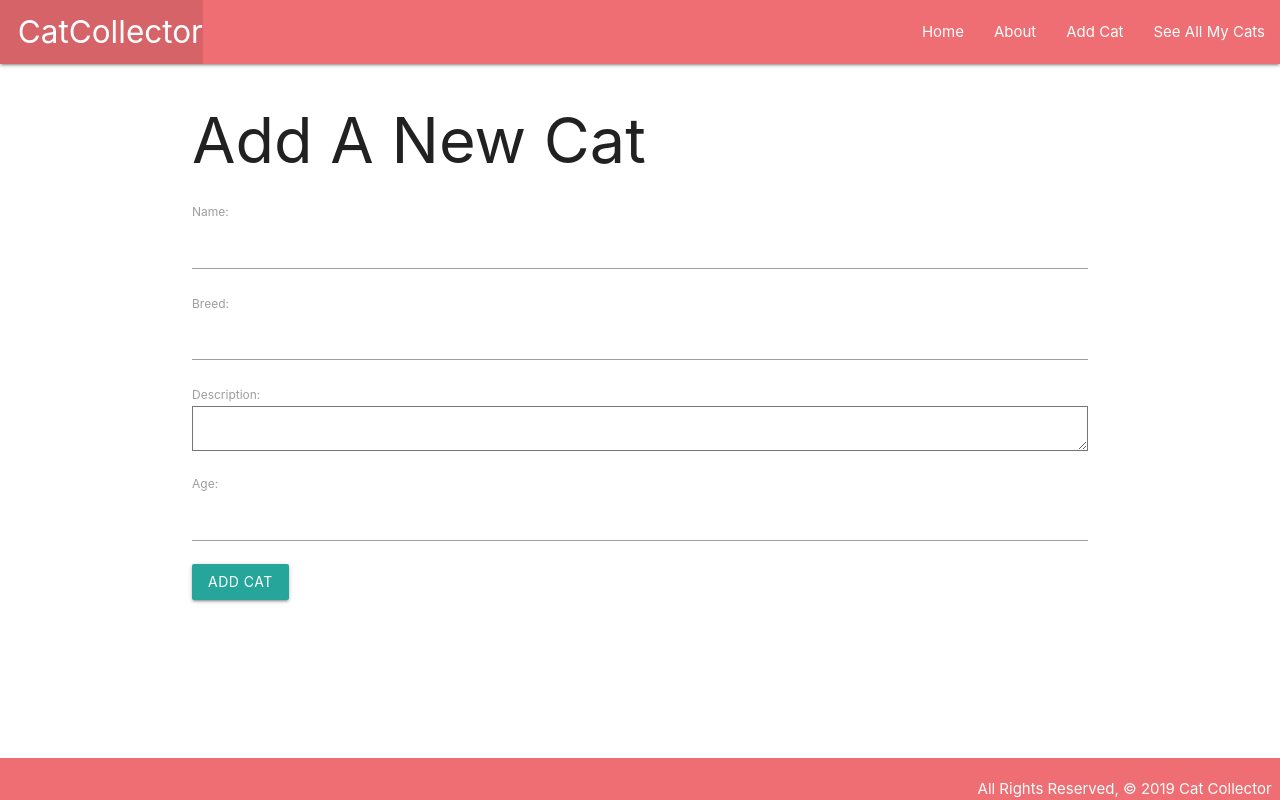
After one commit to jpardike/cat_collector2, a Django app: page /cats/new/ in a window 1280 px wide. The commit adds this page. Run offline with Django 3.2, Linux system fonts and the light colour scheme.

Commit message:
Adds new and delete action/views for cat

```diff
--- a/main_app/forms.py
+++ b/main_app/forms.py
@@ -1,7 +1,13 @@
 from django import forms
-from .models import Feeding
+from .models import Feeding, Cat
 
 class FeedingForm(forms.ModelForm):
     class Meta:
         model = Feeding
         fields = ['date', 'meal']
+
+
+class CatForm(forms.ModelForm):
+    class Meta:
+        model = Cat
+        fields = ('name', 'breed', 'description', 'age')
--- a/main_app/templates/base.html
+++ b/main_app/templates/base.html
@@ -21,6 +21,7 @@
         <ul class="right">
           <li><a href="{% url 'home' %}">Home</a></li>
           <li><a href="{% url 'about' %}">About</a></li>
+          <li><a href="{% url 'add_cat' %}">Add Cat</a></li>
           <li><a href="{% url 'cats_index' %}">See All My Cats</a></li>
         </ul>
       </div>
--- /dev/null
+++ b/main_app/templates/cats/new.html
@@ -0,0 +1,17 @@
+{% extends 'base.html' %}
+{% block content %}
+
+  <h1>Add A New Cat</h1>
+
+  <form action="{% url 'add_cat' %}" method="POST">
+
+    <!-- CSRF TOKEN - Cross Site Request Forgery -->
+    {% csrf_token %}
+
+    {{ form.as_p }}
+
+    <button class="btn" type="submit">Add Cat</button>
+
+  </form>
+
+{% endblock %}
--- a/main_app/urls.py
+++ b/main_app/urls.py
@@ -5,8 +5,10 @@ from . import views
 urlpatterns = [
     path('', views.home, name='home'),
     path('about/', views.about, name='about'),
-    path('cats/index', views.cats_index, name='cats_index'),
+    path('cats/index/', views.cats_index, name='cats_index'),
+    path('cats/new/', views.add_cat, name='add_cat'),
+    path('cats/<int:cat_id>/delete/', views.delete_cat, name='delete_cat'),
     path('cats/<int:cat_id>/', views.cats_detail, name='detail'),
     path('cats/<int:cat_id>/add_feeding/', views.add_feeding, name='add_feeding'),
-    path('cats/<int:cat_id>/assoc_toy/<int:toy_id>/', views.assoc_toy, name="assoc_toy")
+    path('cats/<int:cat_id>/assoc_toy/<int:toy_id>/', views.assoc_toy, name="assoc_toy"),
 ]
--- a/main_app/views.py
+++ b/main_app/views.py
@@ -1,14 +1,18 @@
 from django.shortcuts import render, redirect
 from django.http import HttpResponse
 from .models import Cat, Toy
-from .forms import FeedingForm
+from .forms import FeedingForm, CatForm
 
-# Create your views here.
+
+# ----------------------- STATIC PAGES
 def home(request):
     return render(request, 'home.html')
 
 def about(request):
     return render(request, 'about.html')
+
+
+# ----------------------- CATS
 
 def cats_index(request):
     cats = Cat.objects.all()
@@ -29,6 +33,24 @@ def cats_detail(request, cat_id):
     })
 
 
+def add_cat(request):
+    if request.method == 'POST':
+        cat_form = CatForm(request.POST)
+        if cat_form.is_valid():
+            new_cat = cat_form.save()
+            return redirect('detail', new_cat.id)
+    else:
+        form = CatForm()
+        context = {'form': form}
+        return render(request, 'cats/new.html', context)
+
+
+def delete_cat(request, cat_id):
+    Cat.objects.get(id=cat_id).delete()
+    return redirect('cats_index')
+
+# ----------------------- CAT TOYS
+
 def assoc_toy(request, cat_id, toy_id):
     # Find Cat by id
     cat = Cat.objects.get(id=cat_id)
@@ -36,6 +58,8 @@ def assoc_toy(request, cat_id, toy_id):
     cat.toys.add(toy)
     return redirect('detail', cat_id)
 
+
+# ----------------------- CAT FEEDINGS
 
 def add_feeding(request, cat_id):
     form = FeedingForm(request.POST)
@@ -47,4 +71,4 @@ def add_feeding(request, cat_id):
         new_form.cat_id = cat_id
         new_form.save()
 
-    return redirect('detail', cat_id=cat_id)
+    return redirect('detail', cat_id)
```
Also changed, not shown: main_app/templates/cats/detail.html (+9 -7 lines).
